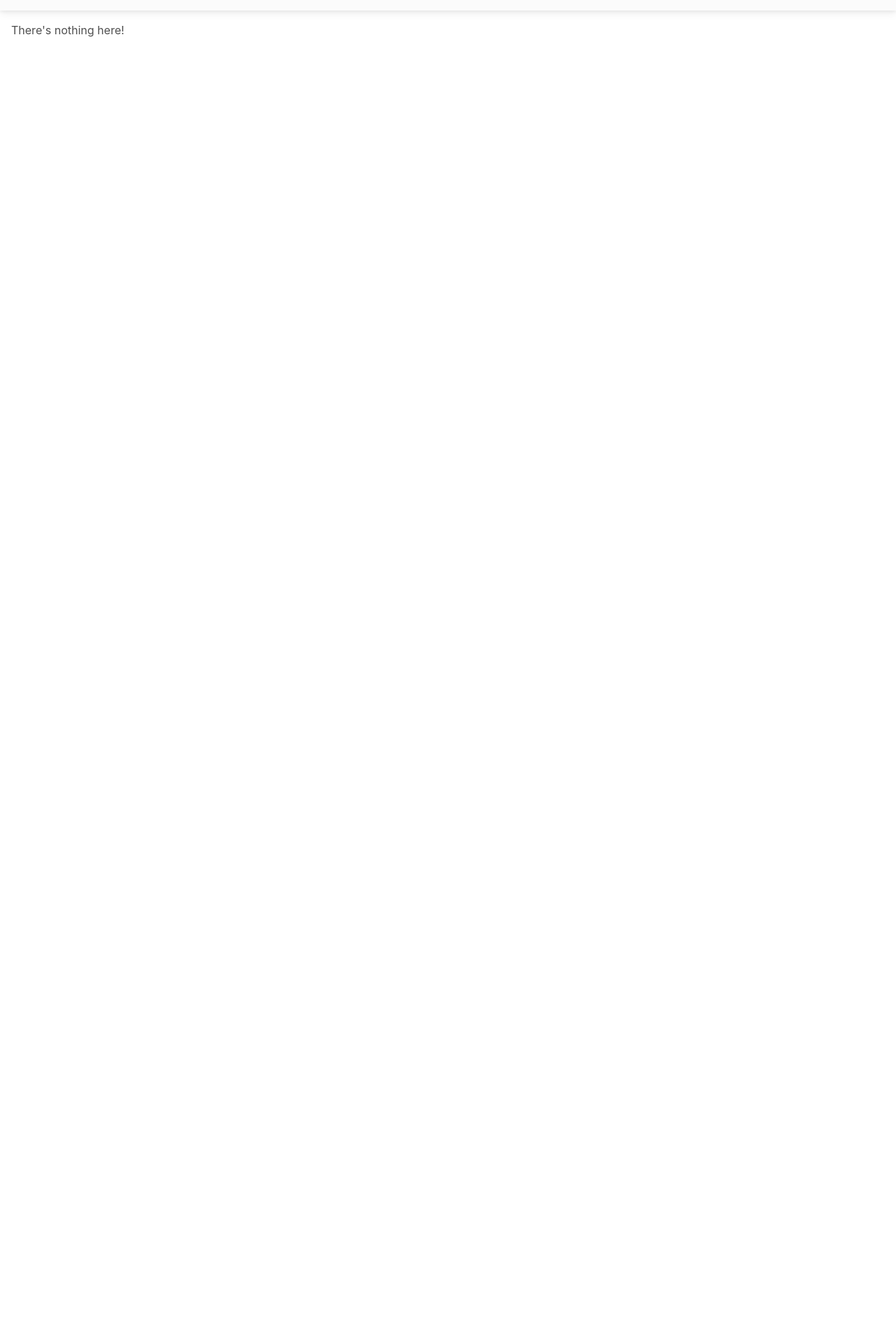
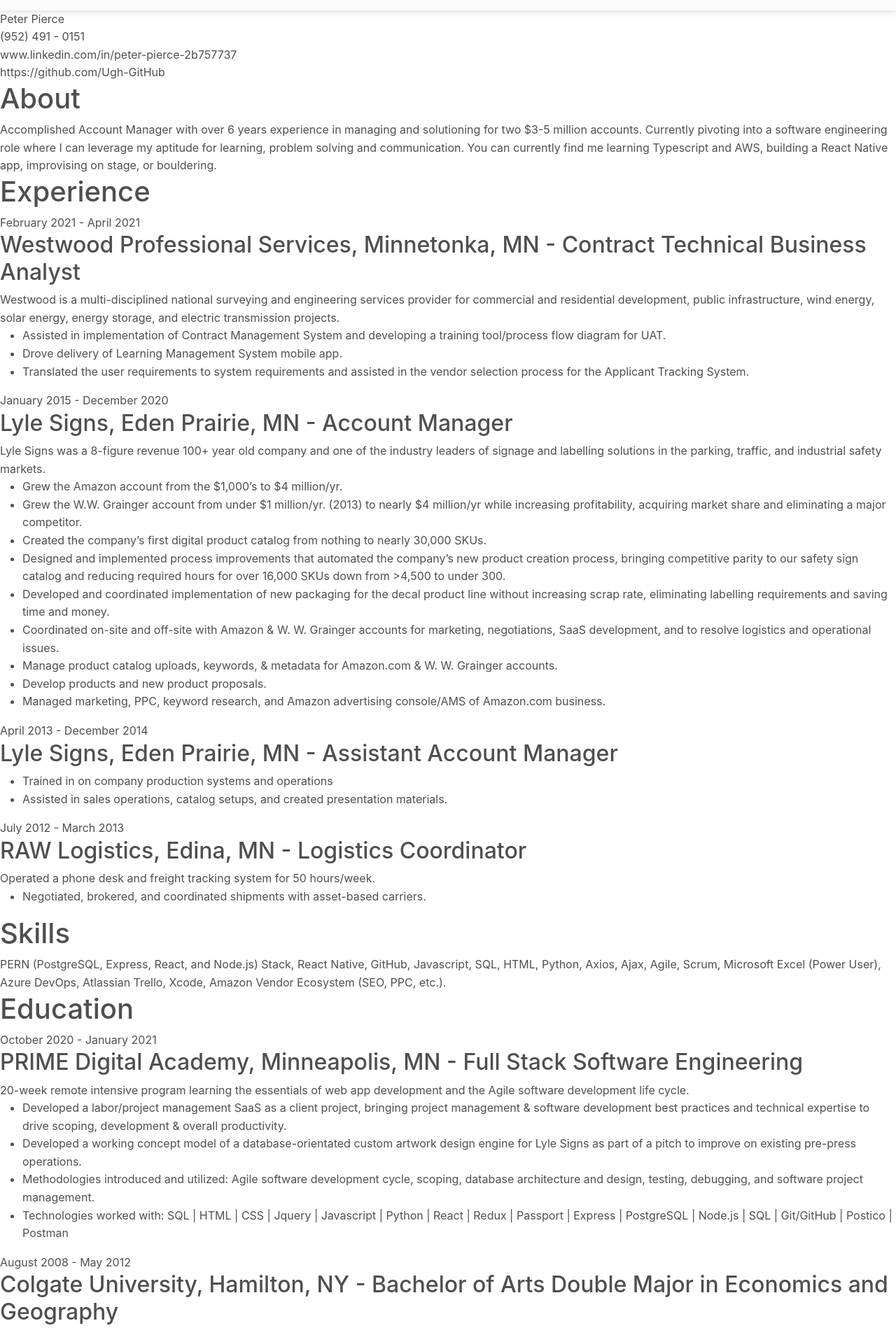
Before and after one commit to Ugh-GitHub/functional_learning, a React (Create React App) app: page /resume in a window 1280 px wide. Shown: the part 44-1952 px from the top of the page at 70% size. Before the commit the page ends 800 px from the top, so only its background shows below. Built offline with nearby package versions, Linux system fonts and the light colour scheme.

Commit message:
added basic formatting to resume section

```diff
--- a/src/Components/App/App.js
+++ b/src/Components/App/App.js
@@ -29,7 +29,7 @@ export default function App() {
       <MDBNavbar expand='lg' light bgColor='light'>
         <MDBContainer fluid>
           <MDBNavbarBrand href='/'>Home</MDBNavbarBrand>
-          <MDBNavbarBrand href='/expenses'>Resume</MDBNavbarBrand>
+          <MDBNavbarBrand href='/resume'>Resume</MDBNavbarBrand>
           <MDBNavbarBrand href='/invoices'>Portfolio</MDBNavbarBrand>
           <MDBNavbarBrand href='/test'>Interview Recordings</MDBNavbarBrand>
           <MDBNavbarBrand href='/projects'>Current Projects</MDBNavbarBrand>
--- /dev/null
+++ b/src/Components/Resume/Resume.js
@@ -0,0 +1,78 @@
+import * as React from 'react';
+
+export default function Resume() {
+
+    return (
+        <>
+            <div>
+                Peter Pierce <br/>
+                (952) 491 - 0151 <br/>
+                www.linkedin.com/in/peter-pierce-2b757737 <br/>
+                https://github.com/Ugh-GitHub
+            </div>
+
+            <h1>About</h1>
+            Accomplished Account Manager with over 6 years experience in managing and solutioning for two $3-5 million accounts. Currently pivoting into a software engineering role where I can leverage my aptitude for learning, problem solving and communication. You can currently find me learning Typescript and AWS, building a React Native app, improvising on stage, or bouldering.
+            <h1>Experience</h1>
+            February 2021 - April 2021
+            <h2>Westwood Professional Services, Minnetonka, MN - Contract Technical Business Analyst</h2>
+            Westwood is a multi-disciplined national surveying and engineering services provider for commercial and residential development, public infrastructure, wind energy, solar energy, energy storage, and electric transmission projects.
+            <ul>
+                <li>Assisted in implementation of Contract Management System and developing a training tool/process flow diagram for UAT.</li>
+                <li>Drove delivery of Learning Management System mobile app.</li>
+                <li>Translated the user requirements to system requirements and assisted in the vendor selection process for the Applicant Tracking System.</li>
+            </ul>
+
+
+
+            January 2015 - December 2020
+            <h2>Lyle Signs, Eden Prairie, MN - Account Manager</h2>
+            Lyle Signs was a 8-figure revenue 100+ year old company and one of the industry leaders of signage
+            and labelling solutions in the parking, traffic, and industrial safety markets.
+            <ul>
+                <li>Grew the Amazon account from the $1,000’s to $4 million/yr.</li>
+                <li>Grew the W.W. Grainger account from under $1 million/yr. (2013) to nearly $4 million/yr while increasing profitability, acquiring market share and eliminating a major competitor.</li>
+                <li>Created the company’s first digital product catalog from nothing to nearly 30,000 SKUs.</li>
+                <li>Designed and implemented process improvements that automated the company’s new product creation process, bringing competitive parity to our safety sign catalog and reducing required hours for over 16,000 SKUs down from >4,500 to under 300.</li>
+                <li>Developed and coordinated implementation of new packaging for the decal product line without increasing scrap rate, eliminating labelling requirements and saving time and money.</li>
+                <li>Coordinated on-site and off-site with Amazon & W. W. Grainger accounts for marketing, negotiations, SaaS development, and to resolve logistics and operational issues.</li>
+                <li>Manage product catalog uploads, keywords, & metadata for Amazon.com & W. W. Grainger accounts.</li>
+                <li>Develop products and new product proposals.</li>
+                <li>Managed marketing, PPC, keyword research, and Amazon advertising console/AMS of Amazon.com business.</li>
+            </ul>
+            April 2013 - December 2014
+            <h2>Lyle Signs, Eden Prairie, MN - Assistant Account Manager</h2>
+            <ul>
+                <li>Trained in on company production systems and operations</li>
+                <li>Assisted in sales operations, catalog setups, and created presentation materials.</li>
+            </ul>
+            July 2012 - March 2013
+            <h2>RAW Logistics, Edina, MN - Logistics Coordinator</h2>
+            Operated a phone desk and freight tracking system for 50 hours/week.
+            <ul>
+                <li>Negotiated, brokered, and coordinated shipments with asset-based carriers.</li>
+            </ul>
+            <h1>Skills</h1>
+            PERN (PostgreSQL, Express, React, and Node.js) Stack, React Native, GitHub, Javascript, SQL, HTML, Python, Axios, Ajax, Agile, Scrum, Microsoft Excel (Power User), Azure DevOps, Atlassian Trello, Xcode, Amazon Vendor Ecosystem (SEO, PPC, etc.).
+            <h1>Education</h1>
+            October 2020 - January 2021
+            <h2>PRIME Digital Academy, Minneapolis, MN - Full Stack Software Engineering</h2>
+            20-week remote intensive program learning the essentials of web app development and the Agile
+            software development life cycle.
+            <ul>
+                <li>Developed a labor/project management SaaS as a client project, bringing project management & software development best practices and technical expertise to drive scoping, development & overall productivity.</li>
+                <li>Developed a working concept model of a database-orientated custom artwork design engine for Lyle Signs as part of a pitch to improve on existing pre-press operations.</li>
+                <li>Methodologies introduced and utilized: Agile software development cycle, scoping, database architecture and design, testing, debugging, and software project management.</li>
+                <li>Technologies worked with: SQL | HTML | CSS | Jquery | Javascript | Python | React | Redux | Passport | Express | PostgreSQL | Node.js | SQL | Git/GitHub | Postico | Postman</li>
+            </ul>
+
+            August 2008 - May 2012
+            <h2>Colgate University, Hamilton, NY - Bachelor of Arts Double Major in Economics and Geography</h2>
+
+            <h1>Volunteering</h1>
+            June 2021 - Present
+            <h2>Open Arms of MN - Kitchen & Bakery Volunteer</h2>
+            Volunteering 1.5-2 hours per day weekly (and sometimes Saturday). Open Arms of MN strives to provide medically tailored meals for people experiencing a significant illness or health crisis.
+        </>
+    );
+}
--- a/src/index.js
+++ b/src/index.js
@@ -11,6 +11,7 @@ import Expenses from './Components/Expenses/Expenses';
 import Invoices from './Components/Invoices/Invoices';
 import Invoice from './Components/InvoiceItem/InvoiceItem';
 import Test from './Components/VideoInterview/VideoInterview';
+import Resume from './Components/Resume/Resume';
 
 ReactDOM.render(
   <Router>
@@ -19,6 +20,7 @@ ReactDOM.render(
       <Routes>
         <Route path="/" element={<App />}>
           <Route path="test" element={<Test />}/>
+          <Route path="resume" element={<Resume />} />
           <Route path="expenses" element={<Expenses />} />
           <Route path="invoices" element={<Invoices />}>
             {/* Default on page load */}
```
